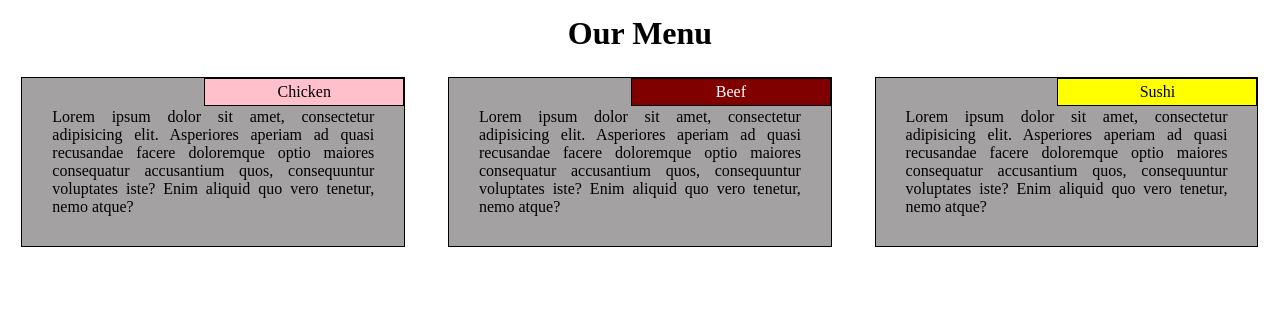
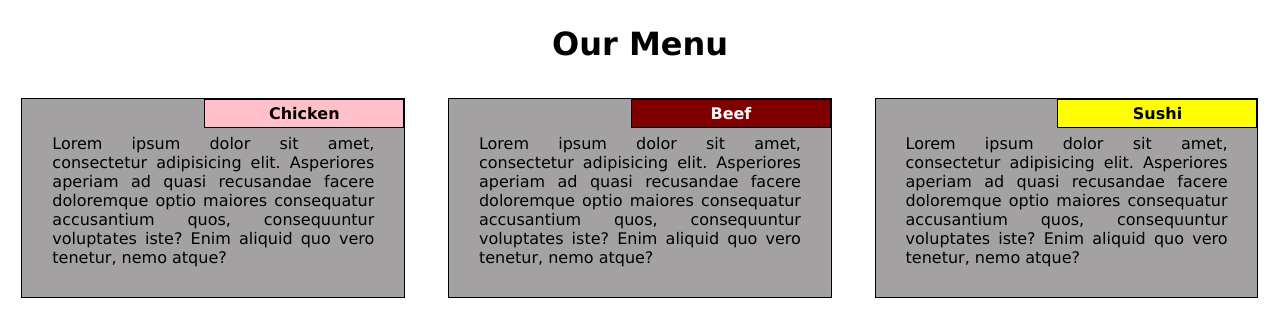
Before and after one commit to Julius-Java/coursera-assignment1, a plain HTML site: page mod2-solutions/index.html in a window 1280 px wide. Drawn offline with Linux system fonts and the light colour scheme.

Commit message:
Another change

```diff
--- a/mod2-solutions/css/styles.css
+++ b/mod2-solutions/css/styles.css
@@ -2,12 +2,12 @@
     margin: 0;
     padding: 0;
     box-sizing: border-box;
-    font-family: lobster;
+    font-family: Verdana, Geneva, Tahoma, sans-serif;
     font-size: 16px;
 }
 
 h1 {
-    margin: 15px;
+    margin: 25px;
     text-align: center;
     font-weight: bold;
     font-size: 2rem;
@@ -19,6 +19,7 @@ p {
     width: 90%;
     height: auto;
     padding: 30px;
+    padding-top: 35px;
     margin: 10px auto 10px auto;
     text-align: justify;
     position: relative;
@@ -39,6 +40,7 @@ p {
     text-align: center;
     width: 200px;
     padding: 4px;
+    font-weight: bolder;
 }
 .span-2 {
     background-color: maroon;
@@ -50,6 +52,7 @@ p {
     width: 200px;
     padding: 4px;
     color: white;
+    font-weight: bolder;
 
 }
 .span-3 {
@@ -61,6 +64,7 @@ p {
     text-align: center;
     width: 200px;
     padding: 4px;
+    font-weight: bolder;
 
 }
 
```
